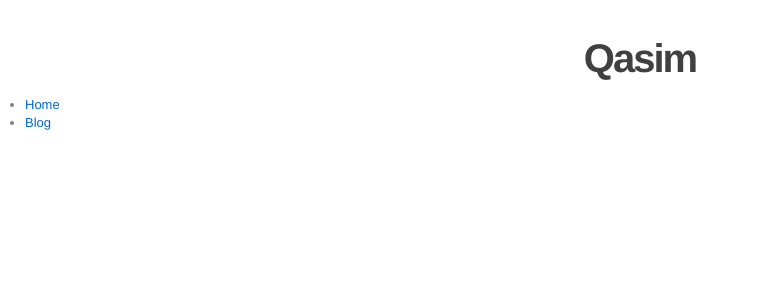
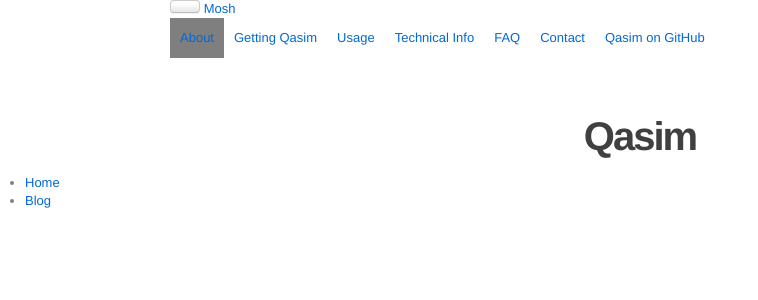
Before and after one commit to glenux/qasim, a Jekyll site: the page built from index.html, in a window 1280 px wide. Shown: the top 300 px of the page, without its empty margins (0-758 px from the left). Built offline with Jekyll 4.4.1, drawn with Linux system fonts in a browser that asks for light colours; the list of posts is cut into pages by our own code.

Commit message:
Updated header.

```diff
--- a/_includes/header.html
+++ b/_includes/header.html
@@ -15,6 +15,30 @@
 		{% assign linkhome = site.baseurl %}
 	{% endif %}
 
+	<div class="navbar navbar-fixed-top">
+		<div class="navbar-inner">
+			<div class="container">
+				<a data-target=".nav-collapse" data-toggle="collapse" class="btn btn-navbar">
+					<span class="icon-bar"></span>
+					<span class="icon-bar"></span>
+					<span class="icon-bar"></span>
+				</a>
+				<a href="#" class="brand">Mosh</a>
+				<div class="nav-collapse collapse" style="height: 0px;">
+					<ul class="nav">
+						<li class="active"><a href="#about">About</a></li>
+						<li><a href="#getting">Getting Qasim</a></li>
+						<li><a href="#usage">Usage</a></li>
+						<li><a href="#techinfo">Technical Info</a></li>
+						<li><a href="#faq">FAQ</a></li>
+						<li><a href="#contact">Contact</a></li>
+						<li><a href="https://github.com/glenux/qasim">Qasim on GitHub</a></li>
+					</ul>
+				</div><!--/.nav-collapse -->
+			</div>
+		</div>
+	</div>
+
 	<header>
 	<h1><a href="{{ linkhome }}">{{ site.name }}</a></h1>
 	</header>
```
